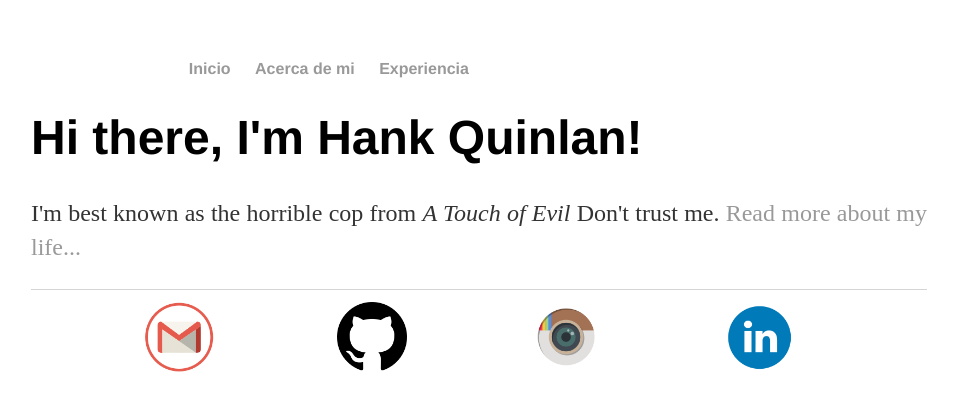
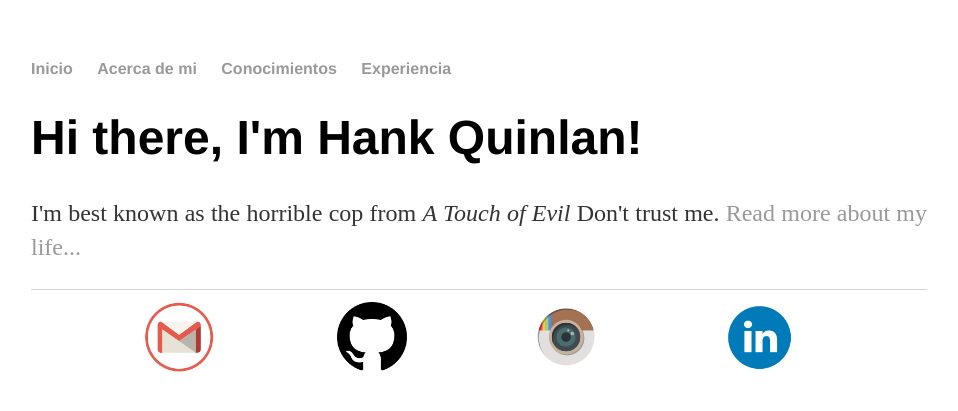
Before and after one commit to isx47590131/isx47590131.github.io, a Jekyll site: the page built from index.html, in a window 1280 px wide. Shown: the top 411 px of the page, without its empty margins (161-1119 px from the left). Built offline with Jekyll 4.4.1, drawn with Linux system fonts in a browser that asks for light colours.

Commit message:
Update default.html

```diff
--- a/_layouts/default.html
+++ b/_layouts/default.html
@@ -10,15 +10,7 @@
 	    		<ul>
 	        		<li><a href="/">Inicio</a></li>
 		        	<li><a href="/about">Acerca de mi</a></li>
-	        		<li class="dropdown">
-					<button class="dropbtn">Conocimientos
-						<i class="fa fa-caret-down"></i>
-					</button>
-					<li class="dropdown-content">
-						<a href="/cv">Estudios</a>
-						<a href="/otros">Otros conocimientos</a>
-					</li>
-				</li>
+	        		<li><a href="/cv">Conocimientos</a></li>
 	        		<li><a href="/experiencia">Experiencia</a></li>
 	    		</ul>
 			</nav>
```
